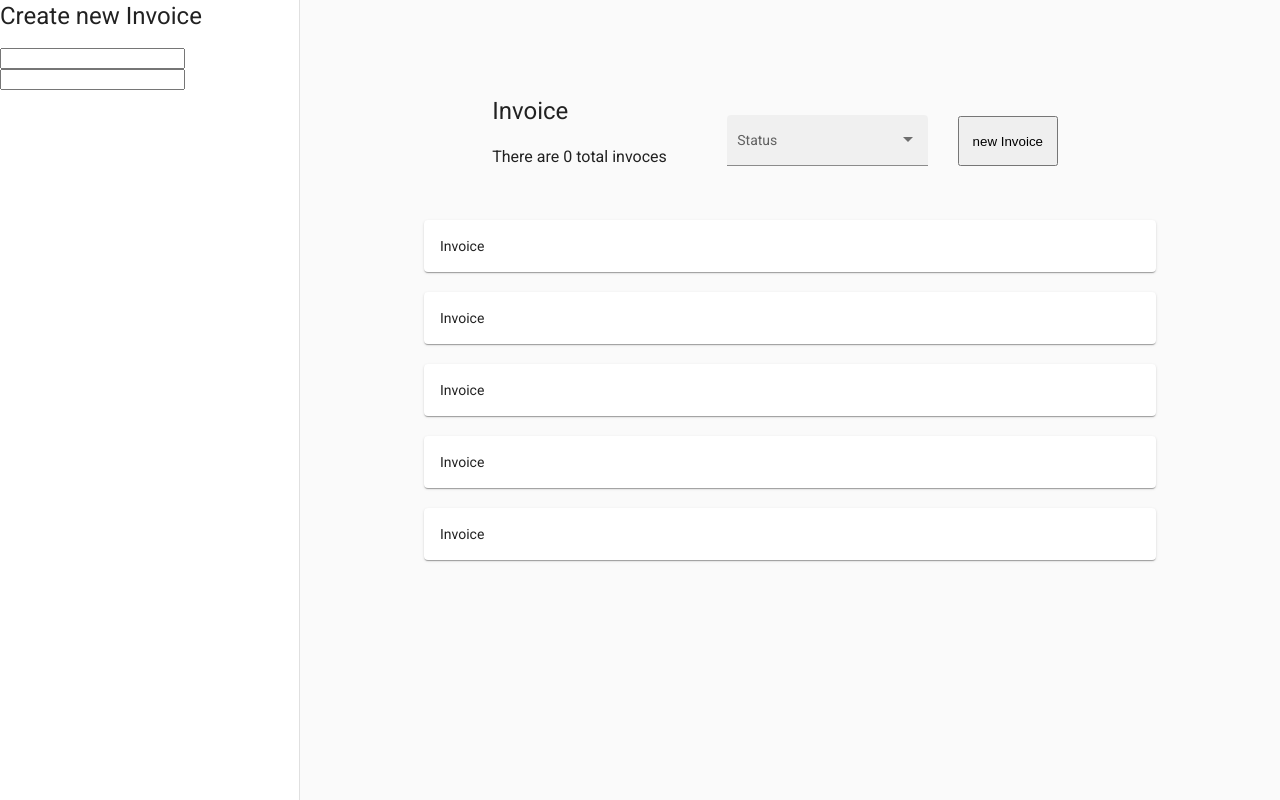
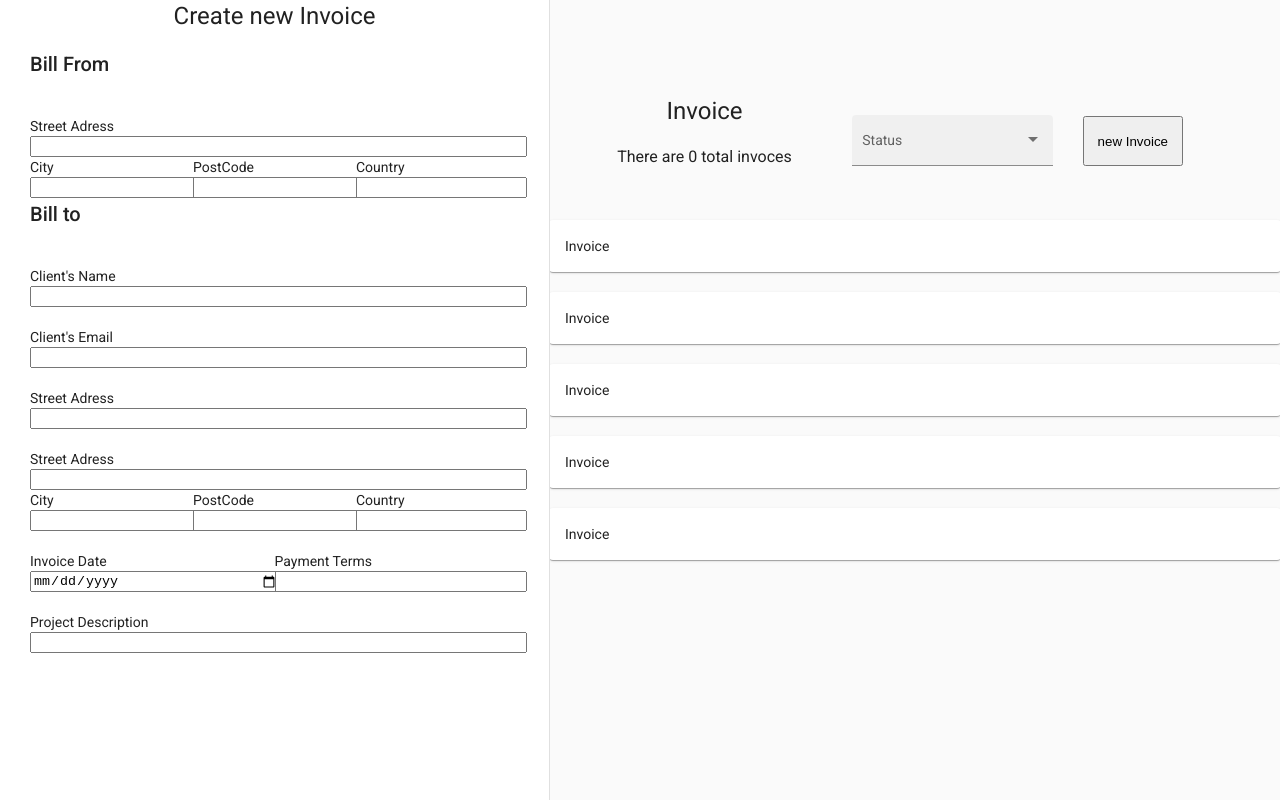
Before and after one commit to simon-baumhauer/invoice-app, an Angular app: page / in a window 1280 px wide. Both pictures are taken after a click on the button "new Invoice". Built offline with nearby package versions, Linux system fonts and the light colour scheme.

Commit message:
form added

```diff
--- a/src/app/app.component.html
+++ b/src/app/app.component.html
@@ -4,8 +4,71 @@
   <mat-drawer #drawer class="example-sidenav" mode="side">
     <h1>Create new Invoice</h1>
     <form action="">
-        <input type="text">
-        <input type="text">
+      <h2>Bill From</h2>
+      <div class="direction-column">
+        <label for="">Street Adress</label>
+        <input type="text" />
+      </div>
+      <div style="display: flex">
+        <div>
+          <label for="">City</label>
+          <input type="text" />
+        </div>
+        <div>
+          <label for="">PostCode</label>
+          <input type="text" />
+        </div>
+        <div>
+          <label for="">Country</label>
+          <input type="text" />
+        </div>
+      </div>
+      <h2>Bill to</h2>
+      <div class="direction-column">
+        <label for="">Client's Name</label>
+        <input type="text" />
+      </div>
+      <div class="direction-column">
+        <label for="">Client's Email</label>
+        <input type="text" />
+      </div>
+      <div class="direction-column">
+        <label for="">Street Adress</label>
+        <input type="text" />
+      </div>
+      <div class="direction-column">
+        <label for="">Street Adress</label>
+        <input type="text" />
+      </div>
+      <div style="display: flex">
+        <div>
+          <label for="">City</label>
+          <input type="text" />
+        </div>
+        <div>
+          <label for="">PostCode</label>
+          <input type="text" />
+        </div>
+        <div>
+          <label for="">Country</label>
+          <input type="text" />
+        </div>
+      </div>
+      <div style="display: flex">
+        <div class="direction-column">
+          <label for="">Invoice Date</label>
+          <input type="date" />
+        </div>
+        <div class="direction-column">
+          <label for="">Payment Terms</label>
+          <input type="text" />
+        </div>
+      </div>
+
+      <div class="direction-column">
+        <label for="">Project Description</label>
+        <input type="text" />
+      </div>
     </form>
   </mat-drawer>
 
--- a/src/app/app.component.scss
+++ b/src/app/app.component.scss
@@ -1,3 +1,10 @@
+.direction-column {
+  display: flex;
+  flex-direction: column;
+}
+
+// Sidenav
+
 mat-drawer-container {
   height: 100vh;
 }
@@ -5,13 +12,36 @@ mat-drawer-container {
 mat-drawer {
   display: flex;
   justify-content: center;
-  width: 300px;
+  width: 550px;
 }
-
 mat-drawer-inner-conatienr {
   display: flex;
   justify-content: center;
 }
+
+// Forms
+
+h1 {
+  text-align: center;
+}
+
+form {
+  display: flex;
+  flex-direction: column;
+  align-items: center;
+  margin: 0px 30px;
+
+  label {
+    text-align: start;
+    margin-top: 20px;
+  }
+
+  * {
+    width: 100%;
+  }
+}
+
+// Header
 
 .header {
   margin-top: 100px;
--- a/src/app/app.component.ts
+++ b/src/app/app.component.ts
@@ -9,12 +9,5 @@ import { FormControl } from '@angular/forms';
 export class AppComponent {
   toppings = new FormControl('');
 
-  toppingList: string[] = [
-    'Extra cheese',
-    'Mushroom',
-    'Onion',
-    'Pepperoni',
-    'Sausage',
-    'Tomato',
-  ];
+  toppingList: string[] = ['peding', 'paid'];
 }
```
